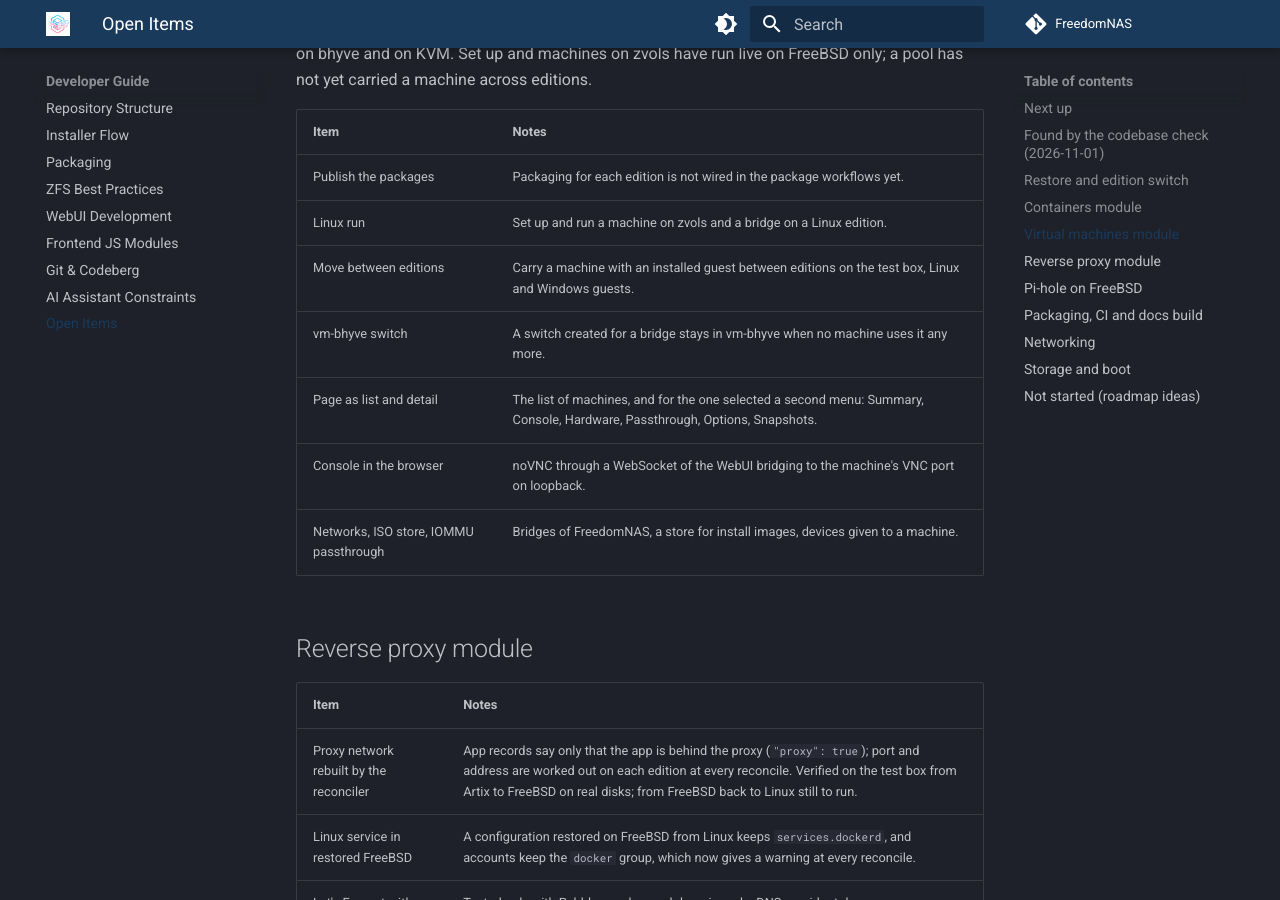
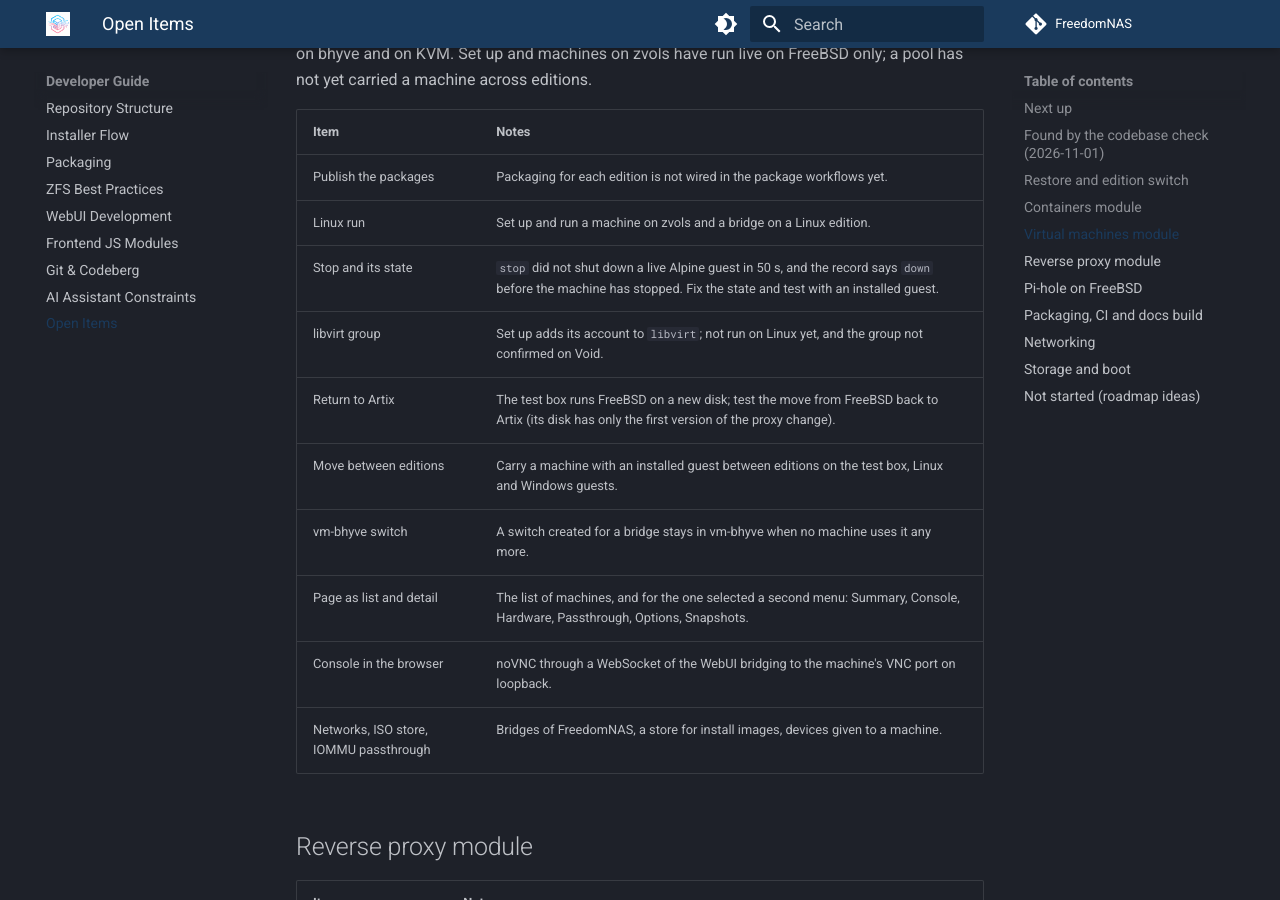
Before and after one commit to FreedomNAS/freedomnas-docs, an MkDocs documentation site: the page built from docs/developer/open-items.md, in a window 1280 px wide and 900 px high, scrolled down 2942 px. Built offline with MkDocs 1.6.1 and Material for MkDocs 9.7.7, drawn with Linux system fonts in a browser that asks for light colours; some of the changed text lies outside the part shown.

Commit message:
Update the open items

```diff
--- a/docs/developer/open-items.md
+++ b/docs/developer/open-items.md
@@ -76,6 +76,9 @@ editions.
 |------|-------|
 | Publish the packages | Packaging for each edition is not wired in the package workflows yet. |
 | Linux run | Set up and run a machine on zvols and a bridge on a Linux edition. |
+| Stop and its state | `stop` did not shut down a live Alpine guest in 50 s, and the record says `down` before the machine has stopped. Fix the state and test with an installed guest. |
+| libvirt group | Set up adds its account to `libvirt`; not run on Linux yet, and the group not confirmed on Void. |
+| Return to Artix | The test box runs FreeBSD on a new disk; test the move from FreeBSD back to Artix (its disk has only the first version of the proxy change). |
 | Move between editions | Carry a machine with an installed guest between editions on the test box, Linux and Windows guests. |
 | vm-bhyve switch | A switch created for a bridge stays in vm-bhyve when no machine uses it any more. |
 | Page as list and detail | The list of machines, and for the one selected a second menu: Summary, Console, Hardware, Passthrough, Options, Snapshots. |
```
Also changed, not shown: other parts of docs/developer/open-items.md (+1 -1 lines).
